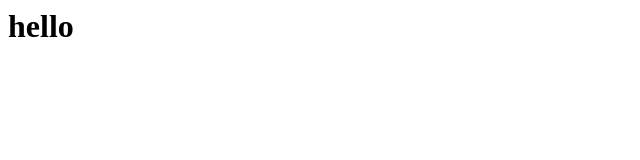
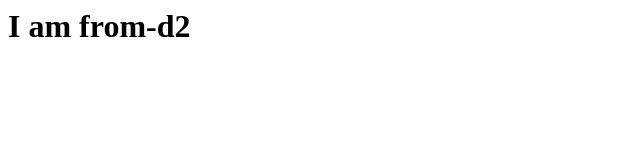
Before and after one commit to abhishek1691/git-skill-test, a plain HTML site: page index.html in a window 1280 px wide. Shown: the whole page, without its empty margins (0-640 px from the left). Drawn offline with Linux system fonts and the light colour scheme.

Commit message:
first push to from-d2

```diff
--- a/index.html
+++ b/index.html
@@ -1,3 +1,3 @@
 <html>
-    <h1>hello</h1>
+    <h1>I am from-d2</h1>
 </html>
```
